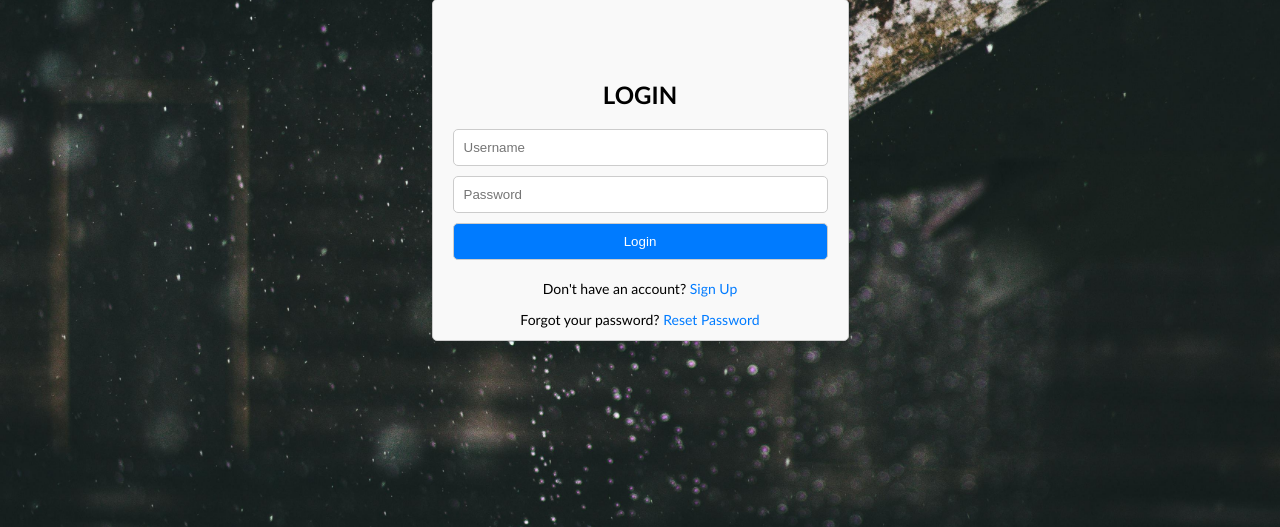
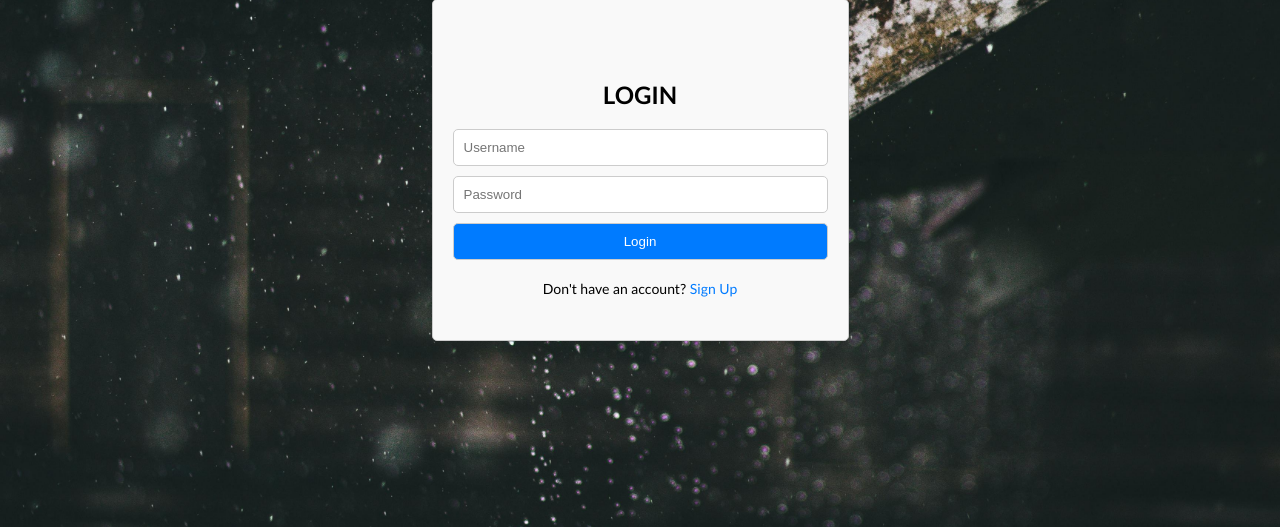
Before and after one commit to Candace352/FinalProject, a Python web app: template comprehensiveapp/templates/login.html in a window 1280 px wide. Shown: the part 315-842 px from the top of the page. Run offline with Jinja, Linux system fonts and the light colour scheme; the template is opened without the code that fills it, so the values that code supplies are empty.

Commit message:
Update login.html

```diff
--- a/comprehensiveapp/templates/login.html
+++ b/comprehensiveapp/templates/login.html
@@ -19,7 +19,7 @@
             <button type="submit" name="login" id="login">Login</button>
         </form>
         <p>Don't have an account? <a href="{{ url_for('register') }}">Sign Up</a></p>
-        <p>Forgot your password? <a href="resetPassword.html">Reset Password</a></p>
+<!--         <p>Forgot your password? <a href="resetPassword.html">Reset Password</a></p> -->
     </div>
 </body>
 
```
